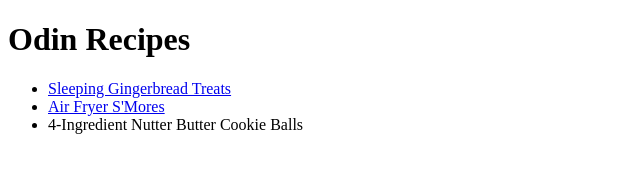
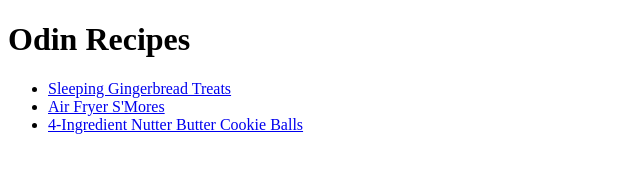
Before and after one commit to SamuelAlvarez690/odin-recipes, a plain HTML site: page index.html in a window 1280 px wide. Shown: the whole page, without its empty margins (0-640 px from the left). Drawn offline with Linux system fonts and the light colour scheme.

Commit message:
syntax error with the third recipe link

```diff
--- a/index.html
+++ b/index.html
@@ -11,7 +11,7 @@
         <ul>
             <li><a href="./recipes/gingerbread.html">Sleeping Gingerbread Treats</a></li>
             <li><a href="./recipes/smores.html">Air Fryer S'Mores</a></li>
-            <li><a href="./recipes/cookieballs.html"></a>4-Ingredient Nutter Butter Cookie Balls</li>
+            <li><a href="./recipes/cookieballs.html">4-Ingredient Nutter Butter Cookie Balls</a></li>
         </ul>
     </body>
 </html>
```
